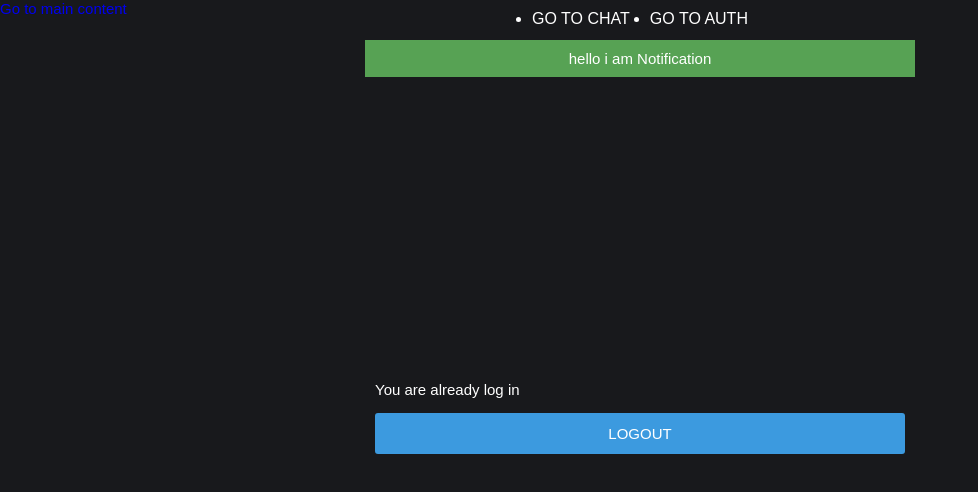
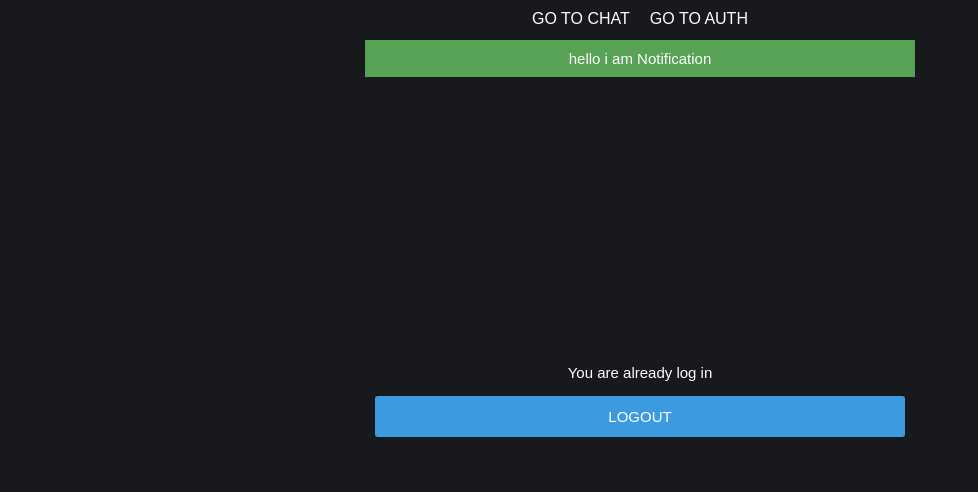
Before and after one commit to Aegnor/chat, a Vue app in the folder client/: page /auth in a window 1280 px wide. Shown: the top 492 px of the page, without its empty margins (0-978 px from the left). Built offline with nearby package versions, Linux system fonts and the light colour scheme; no server answers; sample sign-in values are in the browser's storage.

Commit message:
add visually hidden class

```diff
--- a/client/src/assets/styles/base.scss
+++ b/client/src/assets/styles/base.scss
@@ -39,6 +39,10 @@
     color: inherit;
 }
 
+li {
+    list-style: none;
+}
+
 input {
     background-color: transparent;
     border: 1px solid #fff;
@@ -63,6 +67,20 @@
     }
 }
 
+.visually-hidden {
+    clip: rect(0 0 0 0);
+    clip-path: inset(50%);
+    height: 1px;
+    overflow: hidden;
+    position: absolute;
+    white-space: nowrap;
+    width: 1px;
+}
+
+.text-center {
+    text-align: center;
+}
+
 .btn {
     text-align: center;
     padding: 12px;
```
